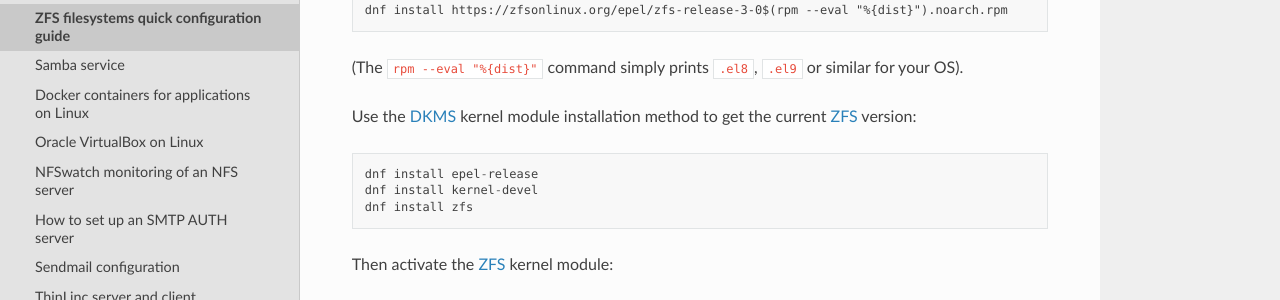
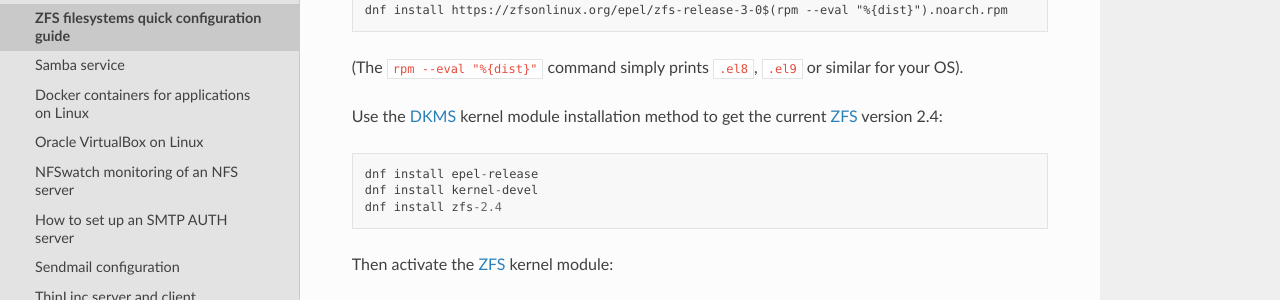
Before and after one commit to OleHolmNielsen/ITwiki, a Sphinx documentation site: the page built from docs/ZFS_filesystems.rst, in a window 1280 px wide and 900 px high, scrolled down 1728 px. Shown: the part 151-451 px from the top of the window. Built offline with Sphinx 7.4.7 and the Read the Docs theme 3.1.0, drawn with Linux system fonts in a browser that asks for light colours.

Commit message:
Install ZFS 2.4

```diff
--- a/docs/ZFS_filesystems.rst
+++ b/docs/ZFS_filesystems.rst
@@ -74,11 +74,11 @@
 
 (The ``rpm --eval "%{dist}"`` command simply prints ``.el8``, ``.el9`` or similar for your OS).
 
-Use the DKMS_ kernel module installation method to get the current ZFS_ version::
+Use the DKMS_ kernel module installation method to get the current ZFS_ version 2.4::
 
   dnf install epel-release
   dnf install kernel-devel
-  dnf install zfs
+  dnf install zfs-2.4
 
 Then activate the ZFS_ kernel module::
 
```
